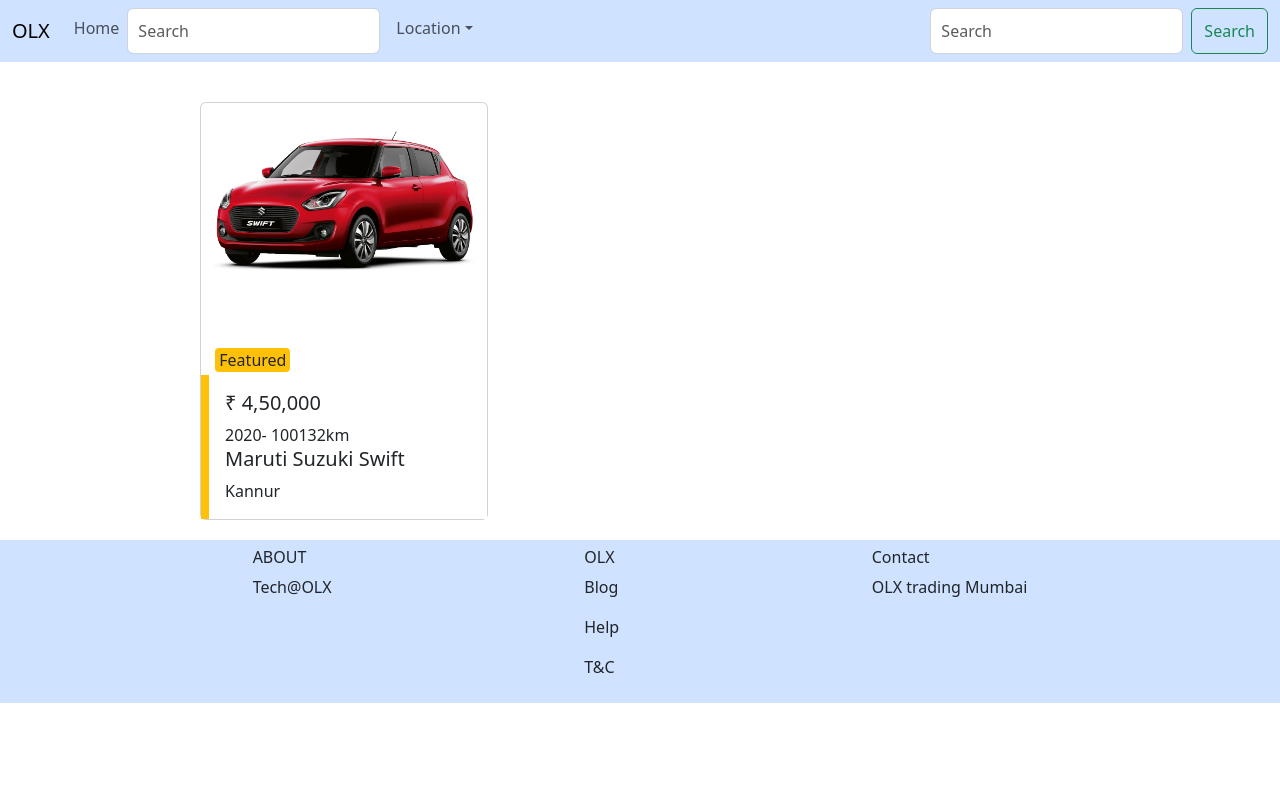
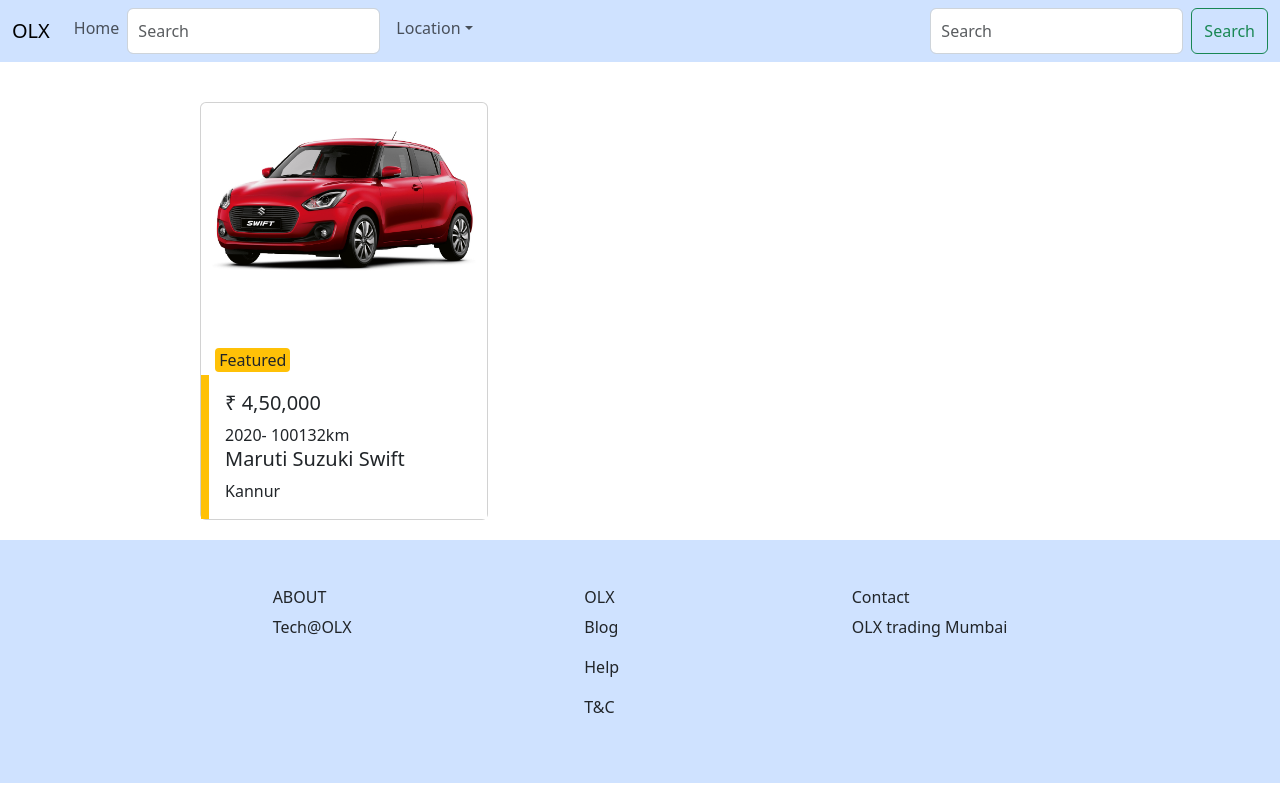
Before and after one commit to prajula255/crudw, a React (Vite) app: page /home in a window 1280 px wide. Built offline with nearby package versions, Linux system fonts and the light colour scheme; sample sign-in values are in the browser's storage.

Commit message:
footer changes in styling done

```diff
--- a/src/components/footer.jsx
+++ b/src/components/footer.jsx
@@ -2,7 +2,7 @@ function FooterEx() {
     return (
         <>
             <footer>
-                <div className='d-flex flex-wrap bg-primary-subtle text-dark justify-content-evenly p-2 gap-2 '>
+                <div className='d-flex flex-wrap bg-primary-subtle text-dark justify-content-evenly p-5 gap-2 '>
                     <div>
                         <h6>ABOUT</h6>
                         <p>Tech@OLX</p>
```
